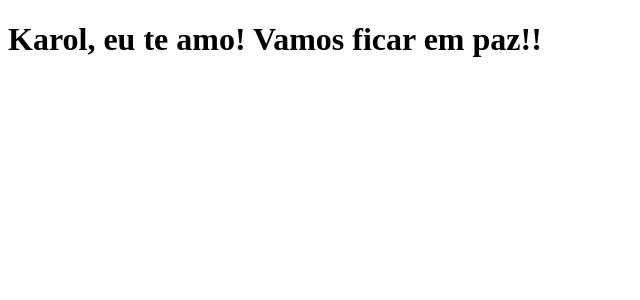
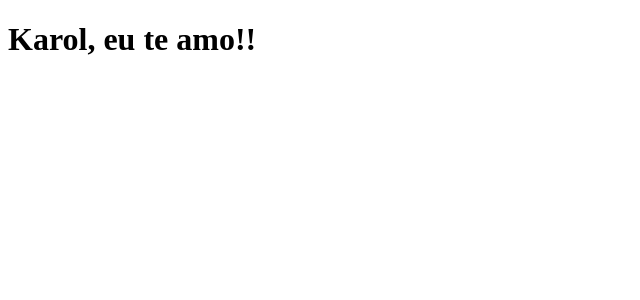
Before and after one commit to Funarix/CodeHub-, a Next.js app: page / in a window 1280 px wide. Shown: the top 300 px of the page, without its empty margins (0-640 px from the left). Built offline with nearby package versions, Linux system fonts and the light colour scheme.

Commit message:
Atualização no arquivo index.js

```diff
--- a/pages/index.js
+++ b/pages/index.js
@@ -1,6 +1,6 @@
 function Home(){
 
-    return<h1>Karol, eu te amo! Vamos ficar em paz!!</h1>
+    return<h1>Karol, eu te amo!!</h1>
 }
 
 export default Home
```
